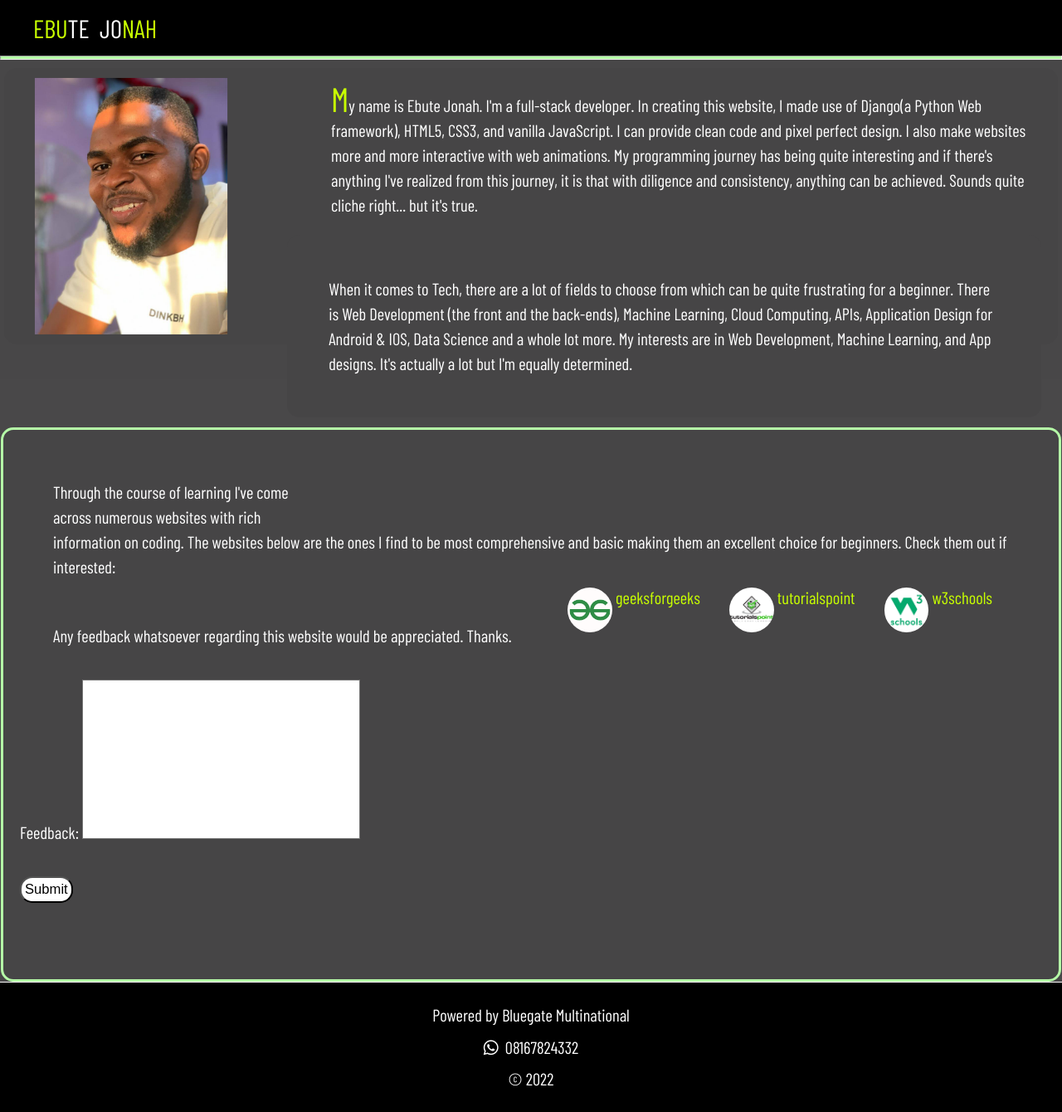
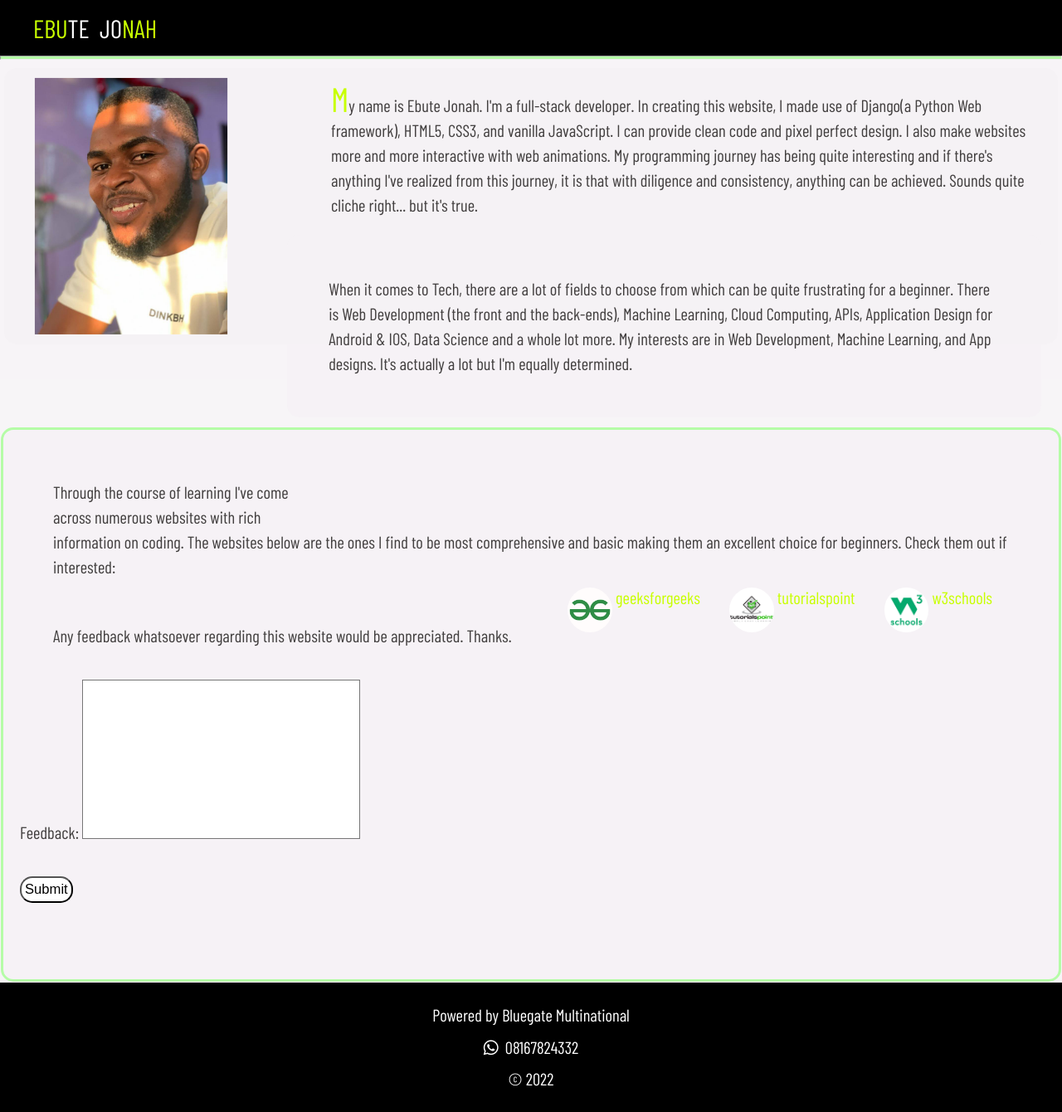
Before and after one commit to Ebutejonah/my_test_portfolio, a Django app: page / in a window 1280 px wide. Shown: the part 52-1392 px from the top of the page at 83% size. Run offline with Django 4.2, Linux system fonts and the light colour scheme; data comes from the database, SQL or seed files in the repository; some libraries are stand-ins or nearby versions.

Commit message:
css styling

```diff
--- a/home/static/stylesheet2.css
+++ b/home/static/stylesheet2.css
@@ -103,7 +103,7 @@ body{
         z-index: 2;
     }
     main{
-        background-color: rgba(27, 26, 27, 0.8);
+        background-color: rgba(245, 242, 245, 0.8);
     }
     .name{
         text-align: right;
@@ -126,13 +126,13 @@ body{
         color:#c8ff00;
     }
     .main1{
-        background-color: rgba(71, 69, 71, 0.8);
+        background-color: rgba(245, 242, 245, 0.8);
         border-radius:15px;
         margin:5px;
     }
     .main1 p{
         transform:translateY(-46vw);
-        color:rgb(255, 255, 255);
+        color:rgb(66, 63, 63);
         font-size:1.2rem;
         width:100%;
         line-height: 30px;
@@ -158,7 +158,7 @@ body{
         opacity:0;
     }
     .main2{
-        background-color: rgba(71, 69, 71, 0.8);
+        background-color: rgba(245, 242, 245, 0.8);
         border:1px solid #b5fca7;
         margin:5px;
         border-radius:15px;
@@ -167,7 +167,7 @@ body{
     }
     .main2 p{
         font-size:1.2rem;
-        color:rgb(255, 255, 255);
+        color:rgb(66, 63, 63);
         line-height: 30px;
     }
     hr{
@@ -178,7 +178,7 @@ body{
         width:100%;
     }
     .main3{
-        background-color: rgba(71, 69, 71, 0.8);
+        background-color: rgba(245, 242, 245, 0.8);
         border:3px solid #b5fca7;
         margin:1px;
         border-radius:15px;
@@ -187,7 +187,7 @@ body{
     }
     .main3 p{
         font-size:1.2rem;
-        color:rgb(255, 255, 255);
+        color:rgb(66,63,63);
         line-height: 30px;
     }
     .main3 a{
@@ -225,7 +225,7 @@ body{
     input{
         transform: translateY(-5vw);
         font-size: 1rem;
-        color:#000;
+        color:rgb(66,63,63);
         background-color: #fff;
         border-radius: 15px;
         padding:4px;
@@ -236,7 +236,7 @@ body{
         background-color: #5c643f;
     }
     section{
-        background-color: rgba(71, 69, 71, 0.8);
+        background-color: rgba(245, 242, 245, 0.8);
         border:1px solid #b5fca7;
         margin:5px;
         border-radius:15px;
@@ -244,7 +244,7 @@ body{
     }
     #web{
         font-size:1.2rem;
-        color:rgb(255,255,255);
+        color:rgb(66,63,63);
         line-height: 30px;
         transform: translateY(0vw);
     }
@@ -256,7 +256,7 @@ body{
     }
     #machinelearning{
         font-size:1.2rem;
-        color:rgb(255, 255, 255);
+        color:rgb(66,63,63);
         line-height: 30px;
         transform: translateY(0vw);
 
@@ -269,7 +269,7 @@ body{
     }
     #android{
         font-size:1.2rem;
-        color:rgb(255, 255, 255);
+        color:rgb(66,63,63);
         line-height: 30px;
         transform: translateY(0vw);
     }
@@ -281,7 +281,7 @@ body{
     }
     #portfolio{
         font-size:1.2rem;
-        color:rgb(255, 255, 255);
+        color:rgb(66,63,63);
         line-height: 30px;
         transform: translateY(0vw);
         height:100vh;
@@ -462,7 +462,7 @@ body{
         display:none;
     }
     main{
-        background-color: rgba(27, 26, 27, 0.8);
+        background-color: rgba(245, 242, 245, 0.8);
     }
     .name{
         position:static;
@@ -478,12 +478,12 @@ body{
         color:#c8ff00;
     }
     .main1{
-        background-color: rgba(71, 69, 71, 0.8);
+        background-color: rgba(245, 242, 245, 0.8);
         border-radius:15px;
         margin:5px;
     }
     .main1 p{
-        color:rgb(255, 255, 255);
+        color:rgb(66,63,63);
         font-size:1.6vw;
         width:70vw;
         float:right;
@@ -508,7 +508,7 @@ body{
 
     }
     .main2{
-        background-color: rgba(71, 69, 71, 0.8);
+        background-color: rgba(245, 242, 245, 0.8);
         border:1px solid #b5fca7;
         margin-top:50px;
         border-radius:15px;
@@ -518,7 +518,7 @@ body{
     .main2 p{
         font-size:1.6vw;
         font-family:"Barlow Condensed",sans-serif;
-        color:rgb(255, 255, 255);
+        color:rgb(66,63,63);
         width:100%;
         line-height: 30px;
     }
@@ -530,7 +530,7 @@ body{
         width:100%;
     }
     .main3{
-        background-color: rgba(71, 69, 71, 0.8);
+        background-color: rgba(245, 242, 245, 0.8);
         border:3px solid #b5fca7;
         margin:1px;
         border-radius:15px;
@@ -540,7 +540,7 @@ body{
     .main3 p{
         font-size:1.6vw;
         font-family:"Barlow Condensed",sans-serif;
-        color:rgb(255, 255, 255);
+        color:rgb(66,63,63);
         line-height: 30px;
     }
     .main3 a{
@@ -585,7 +585,7 @@ body{
         transition:.2s;
     }
     section{
-        background-color: rgba(71, 69, 71, 0.8);
+        background-color: rgba(245, 242, 245, 0.8);
         border:1px solid #b5fca7;
         margin:5px;
         border-radius:15px;
@@ -595,7 +595,7 @@ body{
     #web{
         font-size:1.6vw;
         font-family:"Barlow Condensed",sans-serif;
-        color:rgb(255,255,255);
+        color:rgb(66,63,63);
         line-height: 40px;
         transform: translateY(0);
         margin-top:3vw;
@@ -609,7 +609,7 @@ body{
     #machinelearning{
         font-size:1.6vw;
         font-family:"Barlow Condensed",sans-serif;
-        color:rgb(255, 255, 255);
+        color:rgb(66,63,63);
         line-height: 40px;
         transform: translateY(0);
     }
@@ -622,7 +622,7 @@ body{
     #android{
         font-size:1.6vw;
         font-family:"Barlow Condensed",sans-serif;
-        color:rgb(255, 255, 255);
+        color:rgb(66,63,63);
         line-height: 40px;
         transform: translateY(0);
     }
@@ -694,7 +694,7 @@ body{
         float:left;
     }
     .main2{
-        background-color: rgba(71, 69, 71, 0.8);
+        background-color: rgba(245, 242, 245, 0.8);
         border:none;
         margin-top:50px;
         border-radius:15px;
@@ -710,7 +710,7 @@ body{
     .main2 p{
         font-size:1.6vw;
         font-family:"Barlow Condensed",sans-serif;
-        color:rgb(255, 255, 255);
+        color:rgb(66,63,63);
         width:100%;
         line-height: 30px;
     }
```
